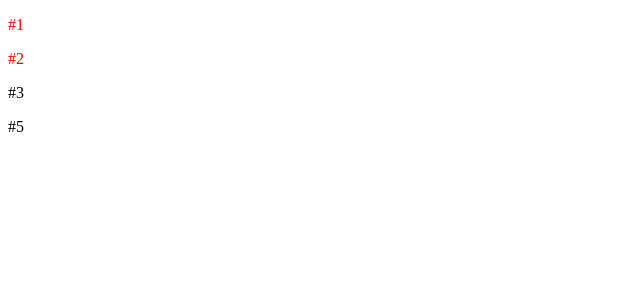
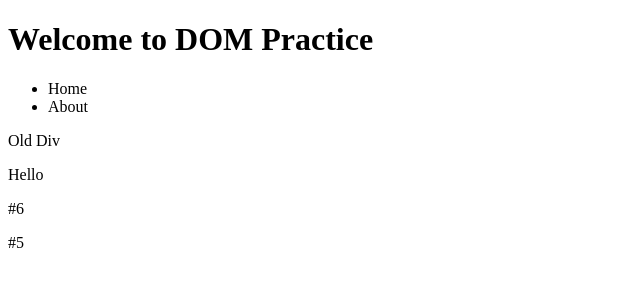
Before and after one commit to ParindaDear/self-practice-week6-10, a plain HTML site: page week07/LearningAtHome/index1.html in a window 1280 px wide. Shown: the whole page, without its empty margins (0-640 px from the left). Drawn offline with Linux system fonts and the light colour scheme.

Commit message:
More Practice at Home (26 Sep 2025)

```diff
--- a/week07/LearningAtHome/index1.html
+++ b/week07/LearningAtHome/index1.html
@@ -1,20 +1,22 @@
 <!DOCTYPE html>
-<!--sample comment #1-->
 <html lang="en">
 <head>
     <meta charset="UTF-8">
     <meta name="viewport" content="width=device-width, initial-scale=1.0">
-    <title>Document</title>
+    <title>DOM Practice</title>
 </head>
 <body>
-    <div id="123" style="color: red;">
-        <p>#1</p>
-        <!--sample comment #2-->
-        <p>#2</p>
-    </div>
-    <div>#3</div>
+    <h1>Welcome to DOM Practice</h1>
+
+    <ul id="menu">
+        <li>Home</li>
+        <li>About</li>
+    </ul>
+
+    <div id="old">Old Div</div>
+
+    <p id="source">Hello</p>
+
     <script src="main1.js"></script>
-    <!--ต้องการตรงนี้ <p id='p5'>#5</p> -->
 </body>
 </html>
-<!--sample comment #3-->
--- a/week07/LearningAtHome/main1.js
+++ b/week07/LearningAtHome/main1.js
@@ -1,20 +1,23 @@
-//โจทย์มีเเค่ว่าต้องการสร้าง <p id='p5'>#5</p> แทรกตรงตามตำแหน่งที่บอกใน html
-const pElement = document.createElement('p') //สร้าง <p></p>
-pElement.setAttribute("id", "p5") //ใส่ attribute id='p5' ใน tag p
-pElement.textContent = "#5" //ใส่ text content ให้ p
+//1. จงสร้าง <p id="p5">#5</p> แล้วแทรกไว้ ท้าย <body>
+const p5 = document.createElement('p')
+p5.setAttribute('id', 'p5')
+p5.textContent = '#5'
+const body = document.body
+body.appendChild(p5)
 
-const body = document.body // เตรียมที่ที่จะยัดใส่
-body.appendChild(pElement) // ยัดมันใส่ไปใน body
+//2. จงสร้าง <p id="p6">#6</p> แล้วแทรกไว้ ก่อน <script> tag ใน <body>
+const p6 = document.createElement('p')
+p6.setAttribute('id', 'p6')
+p6.textContent = '#6'
+const scriptTag = document.querySelector('script')
+document.body.insertBefore(p6, scriptTag)
+
+/* 3.สมมติว่ามี <p id="source">Hello</p>
+จง clone element นี้ แล้วตั้ง id ใหม่เป็น "clone" และแทรกไว้ ท้าย <body> */
 
 
-// //โจทย์เดิมเเต่เขียนทุกอย่างเต็มยศ
-// const pElement = document.createElement('p')
-// const idAttr = document.createAttribute('id')
-// idAttr.value = 'p5'
-// pElement.setAttributeNode(idAttr)
+/* 4. สมมติว่ามี <div id="old">Old Div</div>
+จงสร้าง <p id="new">New Paragraph</p> แล้ว แทนที่ <div id="old"> ด้วย <p> ที่สร้างใหม่ */
 
-// const pText = document.createTextNode('#5')
-// pElement.appendChild(pText)
 
-// const body = document.body
-// body.appendChild(pElement)
+/* 5. จงสร้าง comment node "This is a comment" แล้วแทรกไว้ ท้าย <body> */
```
